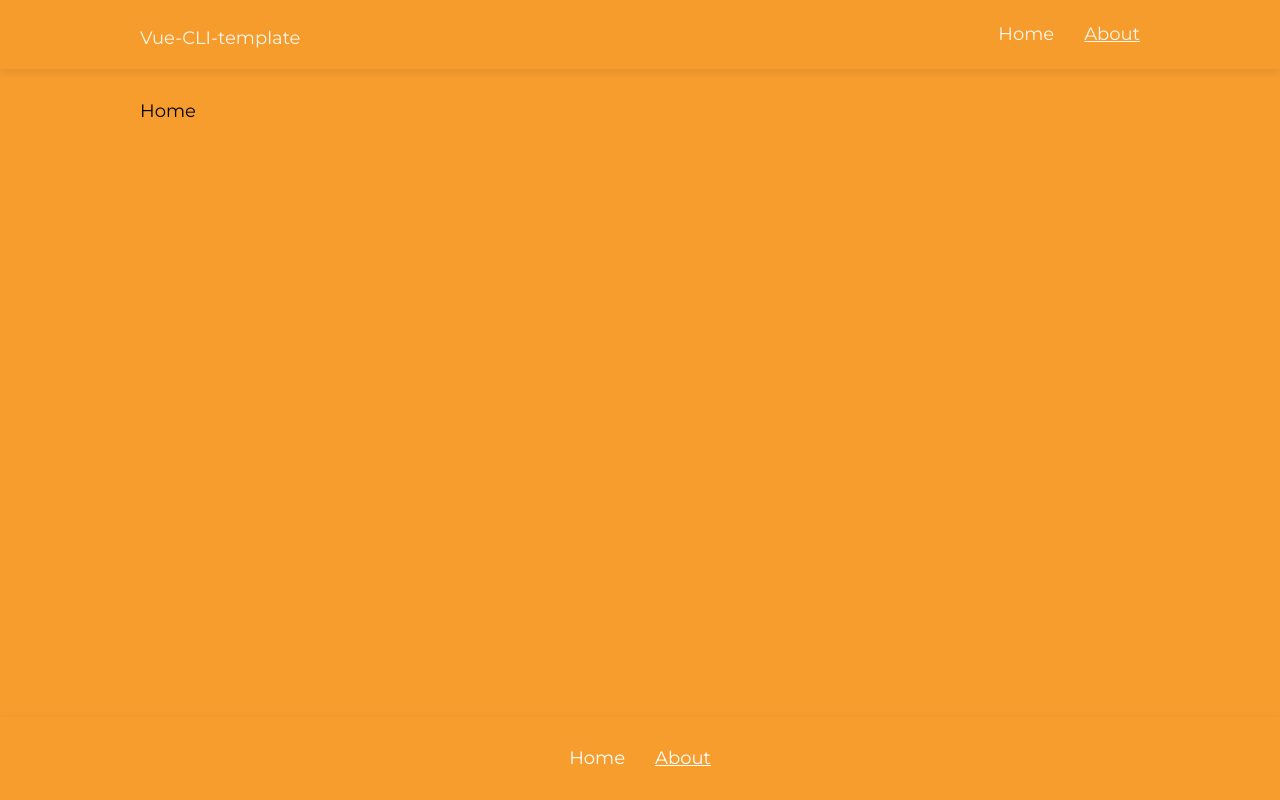
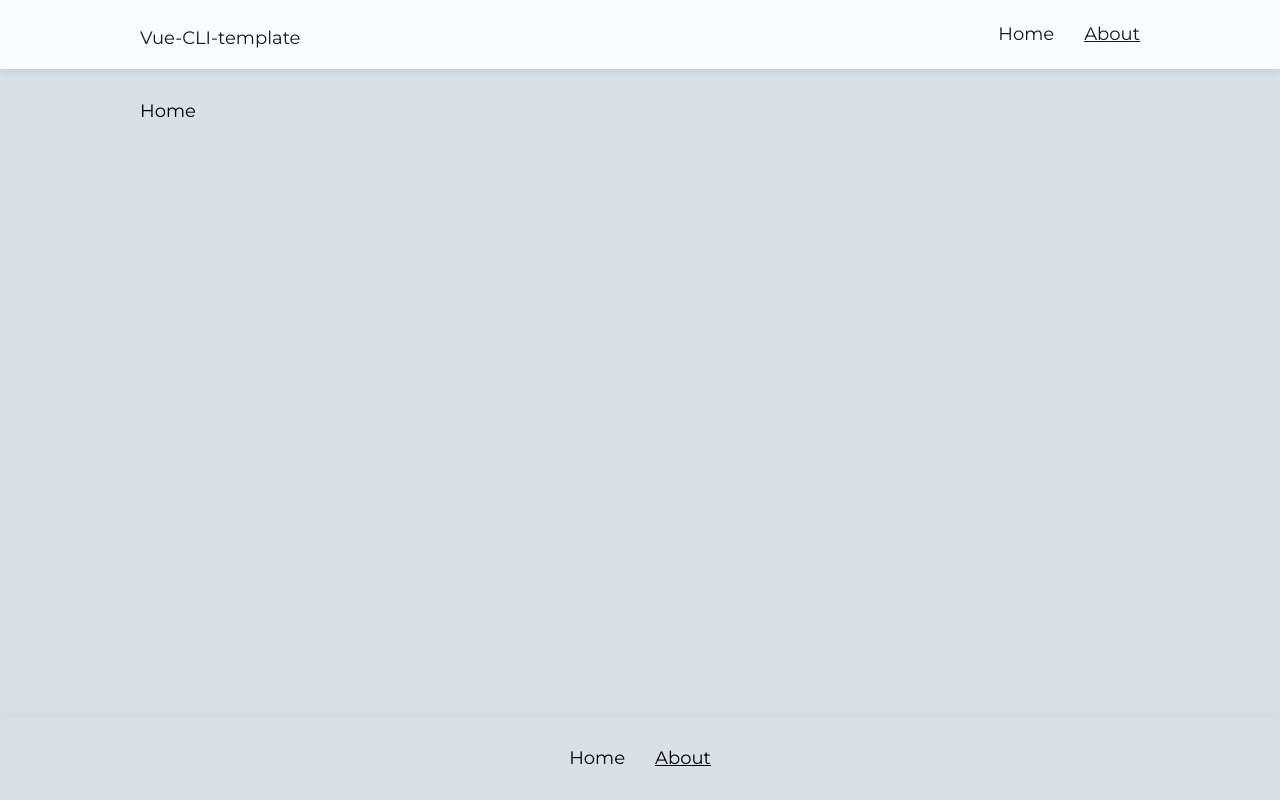
Before and after one commit to skireal/vue-cli-template, a Vue app: page / in a window 1280 px wide. Built offline with nearby package versions, Linux system fonts and the light colour scheme.

Commit message:
change color scheme

```diff
--- a/src/assets/scss/common/navbar.scss
+++ b/src/assets/scss/common/navbar.scss
@@ -5,7 +5,7 @@
     right: 0;
     z-index: 99;
     padding: 10px 0;
-    background-color: $main-color;
+    background-color: $white-color;
     opacity: 0.9;
     box-shadow: 0px 3px 10px rgba(0, 0, 0, 0.1);
 
@@ -16,7 +16,7 @@
     }
 
     &__logo {
-        color: $white-color;
+        color: $black-color;
         text-decoration: none;
         font-weight: 700;
         cursor: pointer;
@@ -43,7 +43,7 @@
     &__link {
         display: block;
         transition: all 0.2s ease;
-        color: $white-color;
+        color: $black-color;
         // active link
         &.isActive,
         &.router-link-active,
--- a/src/assets/scss/utils/vars.scss
+++ b/src/assets/scss/utils/vars.scss
@@ -16,7 +16,7 @@ $mobilesmall: 450px;
 
 // Цвета
 
-$main-color: #f69d2d;
+$main-color: #d7e1e9;
 $black-color: #000000;
 $corporate-color: #0260e8;
 $danger-color: #ff6666;
```
